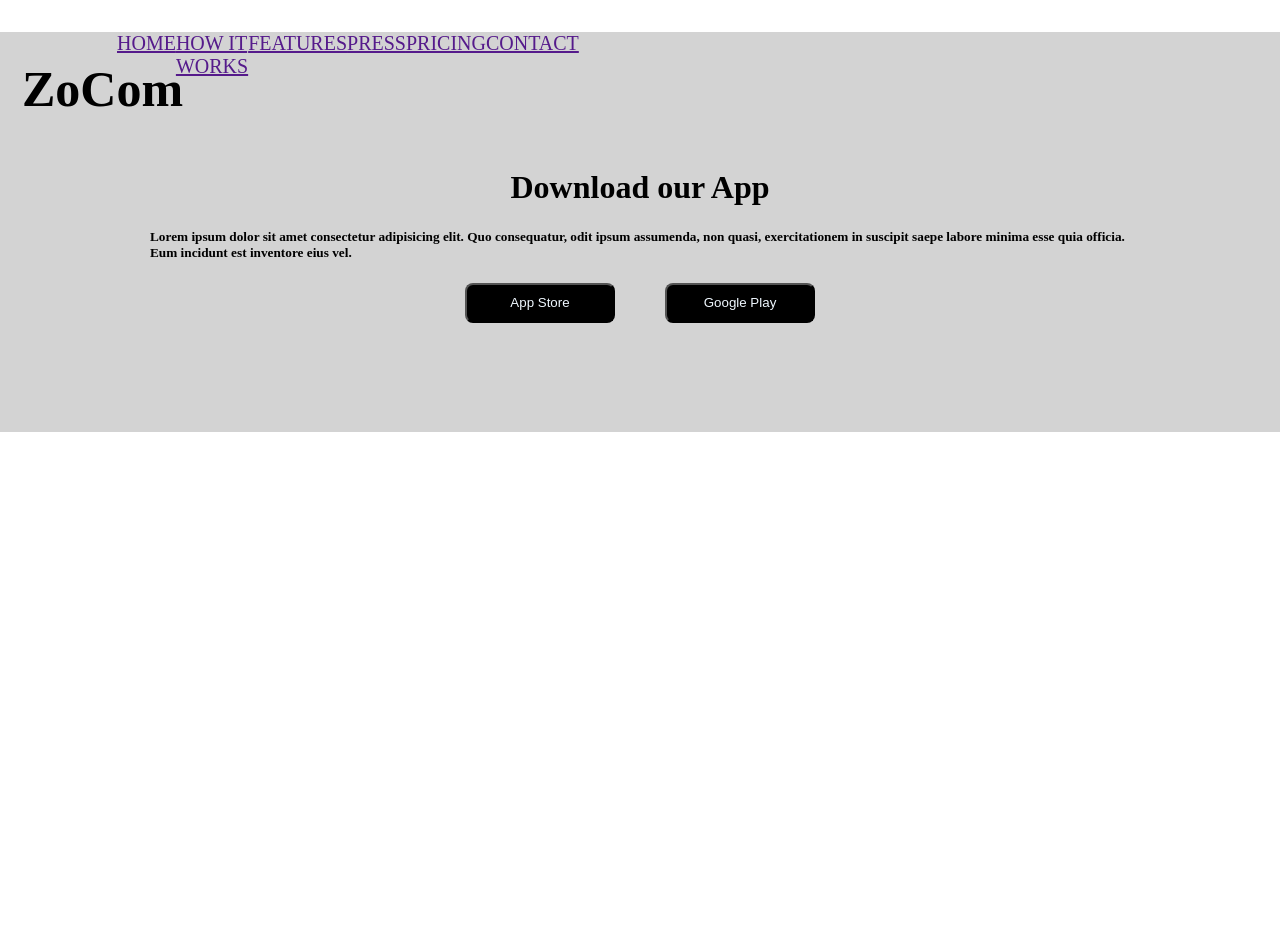
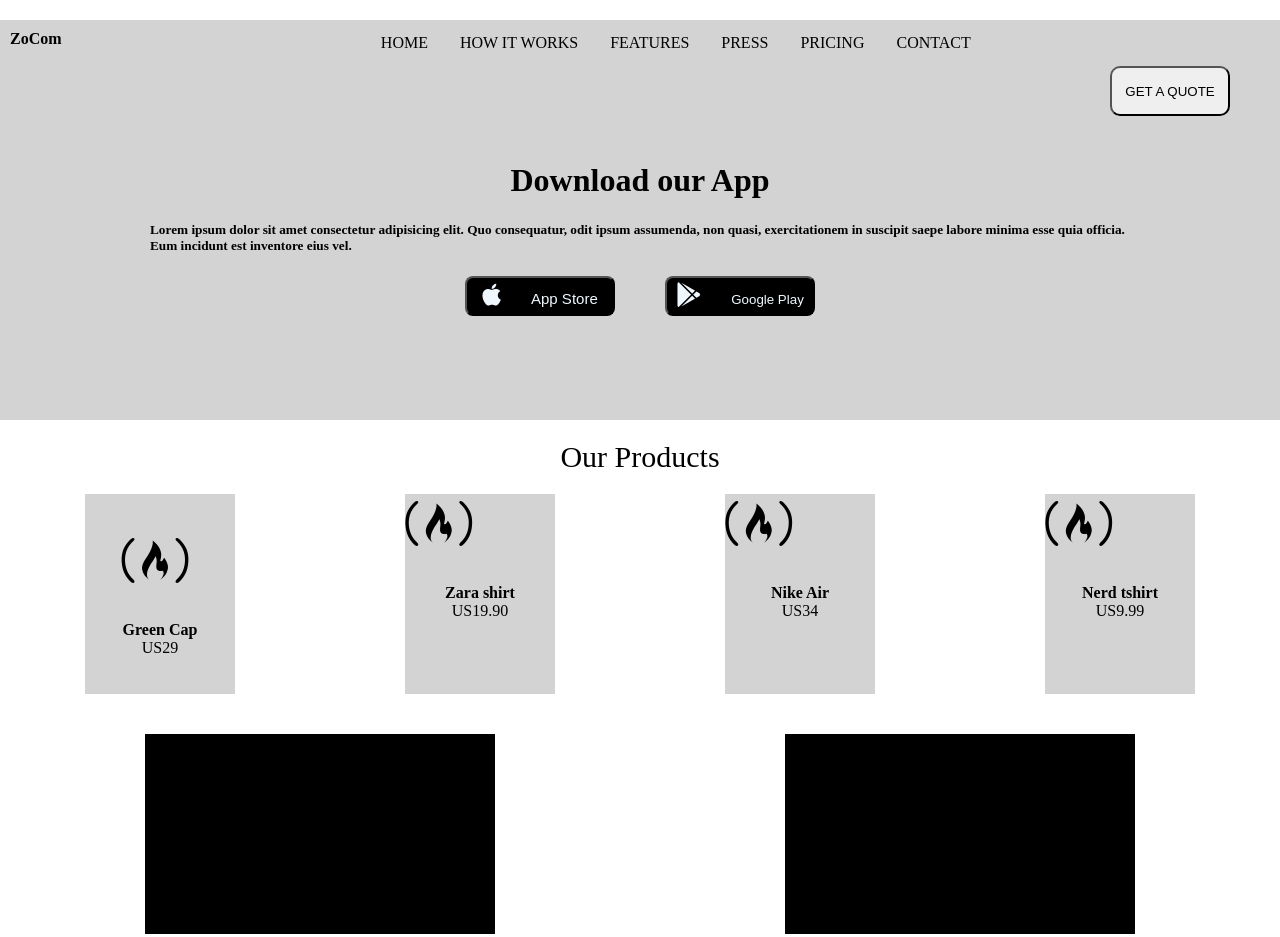
Before and after one commit to deepa5053/Figma-design, a plain HTML site: page index.html in a window 1280 px wide. Shown: the top 937 px of the page. Before the commit the page ends 832 px from the top, so only its background shows below. Drawn offline with Linux system fonts and the light colour scheme.

Commit message:
basic structure created

```diff
--- a/css/index.css
+++ b/css/index.css
@@ -10,32 +10,39 @@ body{
     height: 50%;
 }
 .logo{
-    width: 95px;
-    height: 24px;
-    margin-top: 28px;
-    margin-left: 22px;
-    font-size: 50px;
-
-}
-.nav{
-    width: 553px;
-    height: 16px;
-    margin-top: 32px;
-    display: flex;
-    flex-direction: row;
+   float: left;
+   padding: 10px;
 
 }
 .nav_bar{
-    font-size: 20px;
-   display: flex;
-   justify-content: space-between;
-
+    overflow: hidden;
+    display: flex;
+    justify-content: center;
+}
+.nav_bar a{
+    float: left;
+    display: block;
+    color: black;
+    text-align: center;
+    padding: 14px 16px;
+    text-decoration: none;
+}
+.right{
+    display: flex;
+    justify-content: right;
+    margin-right: 50px;
+    margin-top: 0px;
+}
+.right_btn{
+    width: 120px;
+    height: 50px;
+    border-radius: 10px;
 }
 h1{
     margin-bottom: 0;
 }
 .sub{
-    margin-top: 100px;
+    margin-top: 25px;
     display: flex;
     align-items: center;
     justify-content: center;
@@ -55,7 +62,7 @@ h1{
     height: 40px;
     border-radius: 8px;
     margin-right: 50px;
-
+    font-size: 15px;
 }
 .btn2{
     background-color: black;
@@ -65,3 +72,73 @@ h1{
     border-radius: 8px;
 
 }
+.fa-brands{
+    margin-left: 0;
+    margin-right: 30px;
+    font-size: 25px;
+
+}
+/*header ends*/
+.main_heading{
+    font-size: 30px;
+    margin-top: 20px;
+}
+.pages_grey{
+    display: flex;
+    flex-direction: row;
+    justify-content: space-around;
+    margin-top: 20px;
+}
+.page_1{
+    width: 150px;
+    height: 200px;
+    background-color: lightgrey;
+    display: flex;
+    align-items: center;
+    justify-content: center;
+    flex-direction: column;
+}
+.fa-free-code-camp{
+    font-size: 60px;
+    margin-bottom: 30px;
+    margin-right: 10px;
+}
+.page_2{
+    width: 150px;
+    height: 200px;
+    background-color: lightgrey;
+}
+.page_3{
+    width: 150px;
+    height: 200px;
+    background-color: lightgrey;
+}
+.page_4{
+    width: 150px;
+    height: 200px;
+    background-color: lightgrey;
+}
+.pages_black{
+    display: flex;
+    flex-direction: row;
+    justify-content: space-around;
+    margin-top: 40px;
+}
+.black_1{
+    width: 350px;
+    height: 200px;
+    background-color: black;
+}
+.black_2{
+    width: 350px;
+    height: 200px;
+    background-color: black;
+}
+/*main end*/
+.footer{
+    background-color: black;
+    width: 100%;
+    height: 300px;
+    margin-top: 50px;
+
+}
--- a/index.html
+++ b/index.html
@@ -4,22 +4,24 @@
     <meta charset="UTF-8">
     <meta name="viewport" content="width=device-width, initial-scale=1.0">
     <link rel="stylesheet" href="css/index.css">
+    <script src="https://kit.fontawesome.com/b1fe342f41.js" crossorigin="anonymous"></script>
     <title>Document</title>
 </head>
 <body>
     <header class="header">
-        <nav class="nav">
+
+
             <div class="logo"><b>ZoCom</b></div>
-            <div class="nav1">
             <div class="nav_bar">
+
                 <a href="">HOME</a>
                 <a href="">HOW IT WORKS</a>
                 <a href="">FEATURES</a>
                 <a href="">PRESS</a>
                 <a href="">PRICING</a>
                 <a href="">CONTACT</a>
-            </div></div>
-        </nav>
+            </div>
+      <div class="right"><button class="right_btn">GET A QUOTE</button></div>
         <div class="sub"><h1>Download our App</h1>
             <h5>Lorem ipsum dolor sit amet consectetur adipisicing elit.
                 Quo consequatur, odit ipsum assumenda, non quasi,
@@ -27,9 +29,45 @@
                 Eum incidunt est inventore eius vel.</h5>
         </div>
         <section class="button">
-            <button class="btn1">App Store</button>
-            <button class="btn2">Google Play</button>
+            <button class="btn1"> <i class="fa-brands fa-apple"></i>App Store</button>
+            <button class="btn2"> <i class="fa-brands fa-google-play"></i>Google Play</button>
         </section>
     </header>
+    <!--header ends-->
+    <section class="main">
+        <center class="main_heading">Our Products</center>
+        <div class="pages_grey">
+        <aside class="page_1">
+            <i class="fa-brands fa-free-code-camp"></i>
+            <center><b>Green Cap</b></center>
+            <center>US29</center>
+        </aside>
+        <aside class="page_2">
+            <i class="fa-brands fa-free-code-camp"></i>
+            <center><b>Zara shirt</b></center>
+            <center>US19.90</center>
+        </aside>
+        <aside class="page_3">
+            <i class="fa-brands fa-free-code-camp"></i>
+            <center><b>Nike Air</b></center>
+            <center>US34</center>
+        </aside>
+        <aside class="page_4">
+            <i class="fa-brands fa-free-code-camp"></i>
+            <center><b>Nerd tshirt</b></center>
+            <center>US9.99</center>
+        </aside>
+    </div>
+<div class="pages_black">
+<aside class="black_1"></aside>
+<aside class="black_2"></aside>
+</div>
+    </section>
+    <!--main end-->
+    <footer>
+        <section class="footer">
+            <div></div>
+        </section>
+    </footer>
 </body>
 </html>
```
